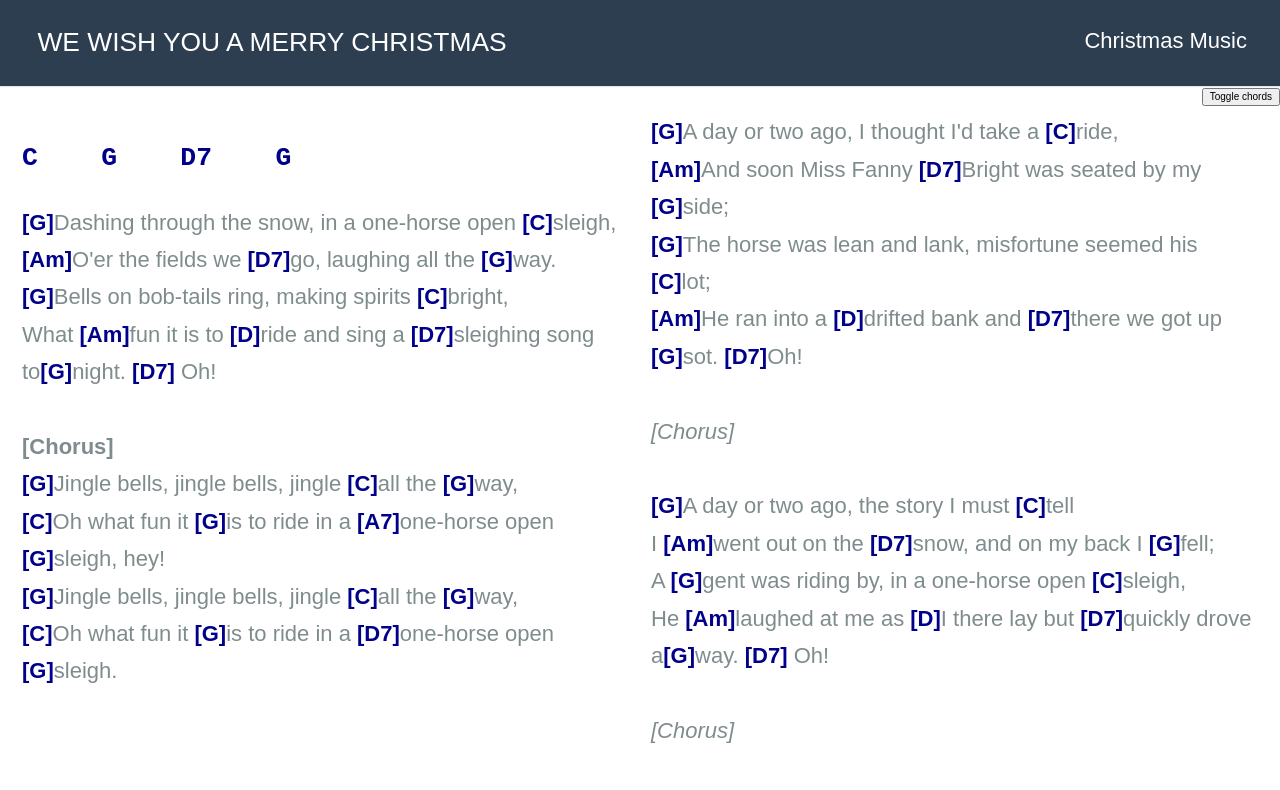
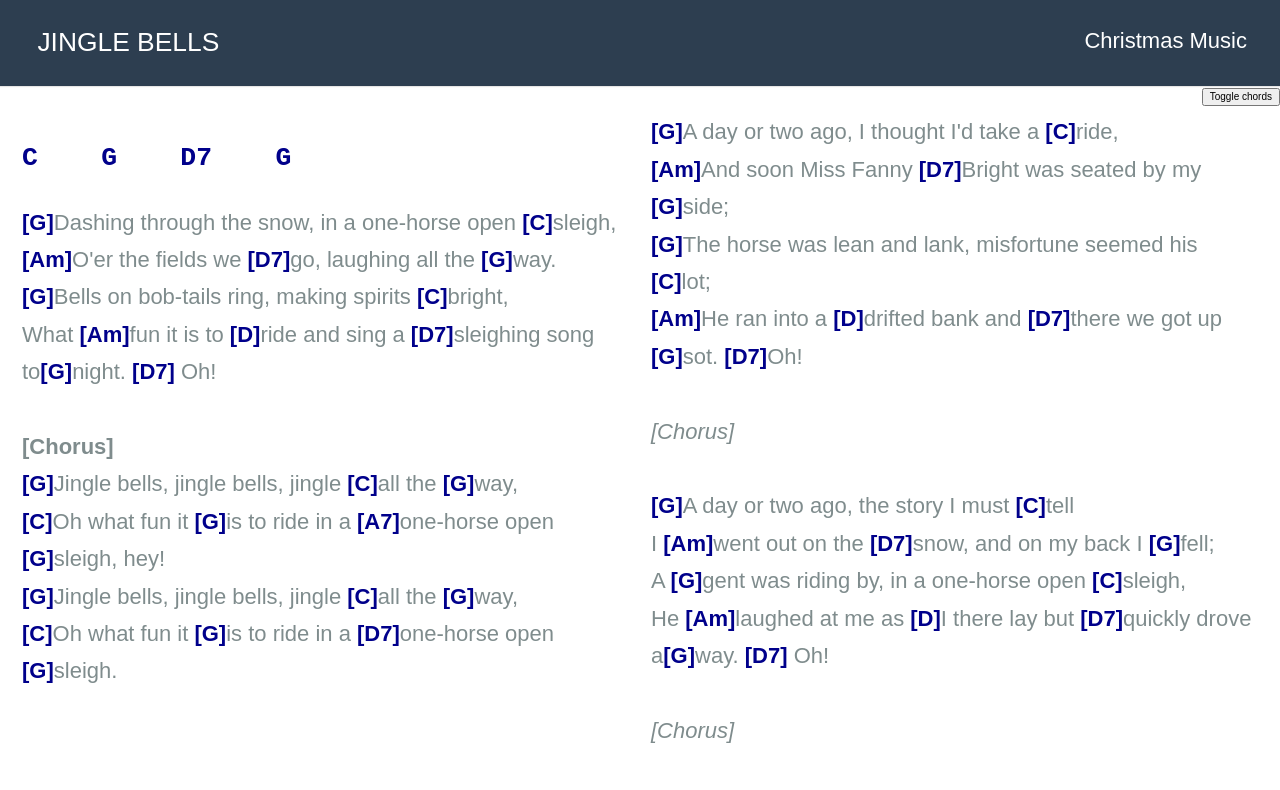
Before and after one commit to brendonthiede/karaoke, a plain HTML site: page tabs/christmas/JingleBells.html in a window 1280 px wide. Shown: the top 790 px of the page. Drawn offline with Linux system fonts and the light colour scheme.

Commit message:
Correcting title and header

```diff
--- a/tabs/christmas/JingleBells.html
+++ b/tabs/christmas/JingleBells.html
@@ -4,7 +4,7 @@
 <head>
     <meta charset="UTF-8">
     <meta name="viewport" content="width=device-width, initial-scale=1.0">
-    <title>We Wish You a Merry Christmas</title>
+    <title>Jingle Bells</title>
     <link rel="stylesheet" href="../../pure.css">
     <link rel="stylesheet" href="../../grids-responsive.css">
     <link rel="stylesheet" href="../../font-awesome.css">
@@ -23,7 +23,7 @@
 <body>
     <div class="header">
         <div class="home-menu pure-menu pure-menu-horizontal pure-menu-fixed">
-            <a class="pure-menu-heading" href="">We Wish You a Merry Christmas</a>
+            <a class="pure-menu-heading" href="">Jingle Bells</a>
             <ul class="pure-menu-list">
                 <li class="pure-menu-item pure-menu-selected"><a href="../../christmas.html" class="pure-menu-link">Christmas Music</a>
                 </li>
```
